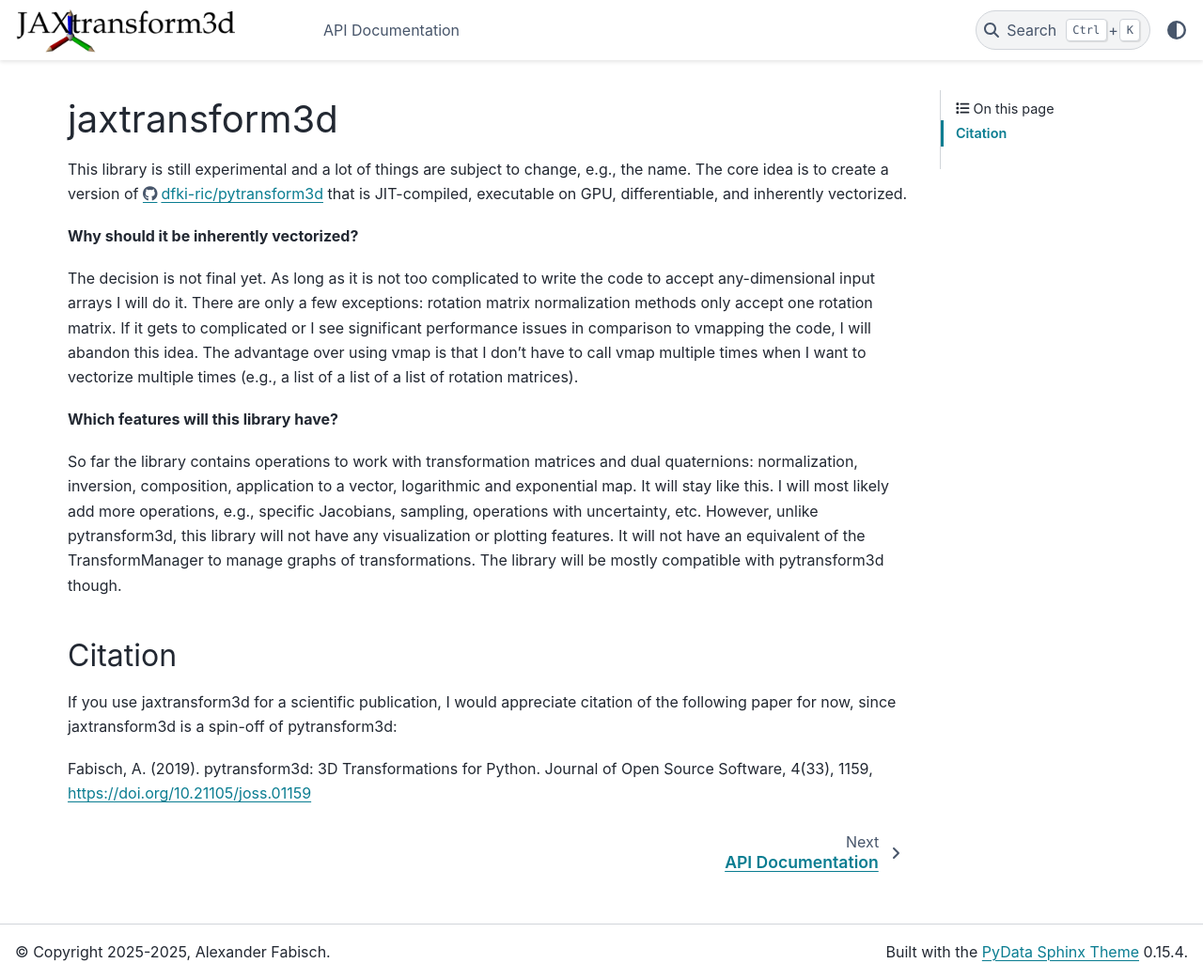
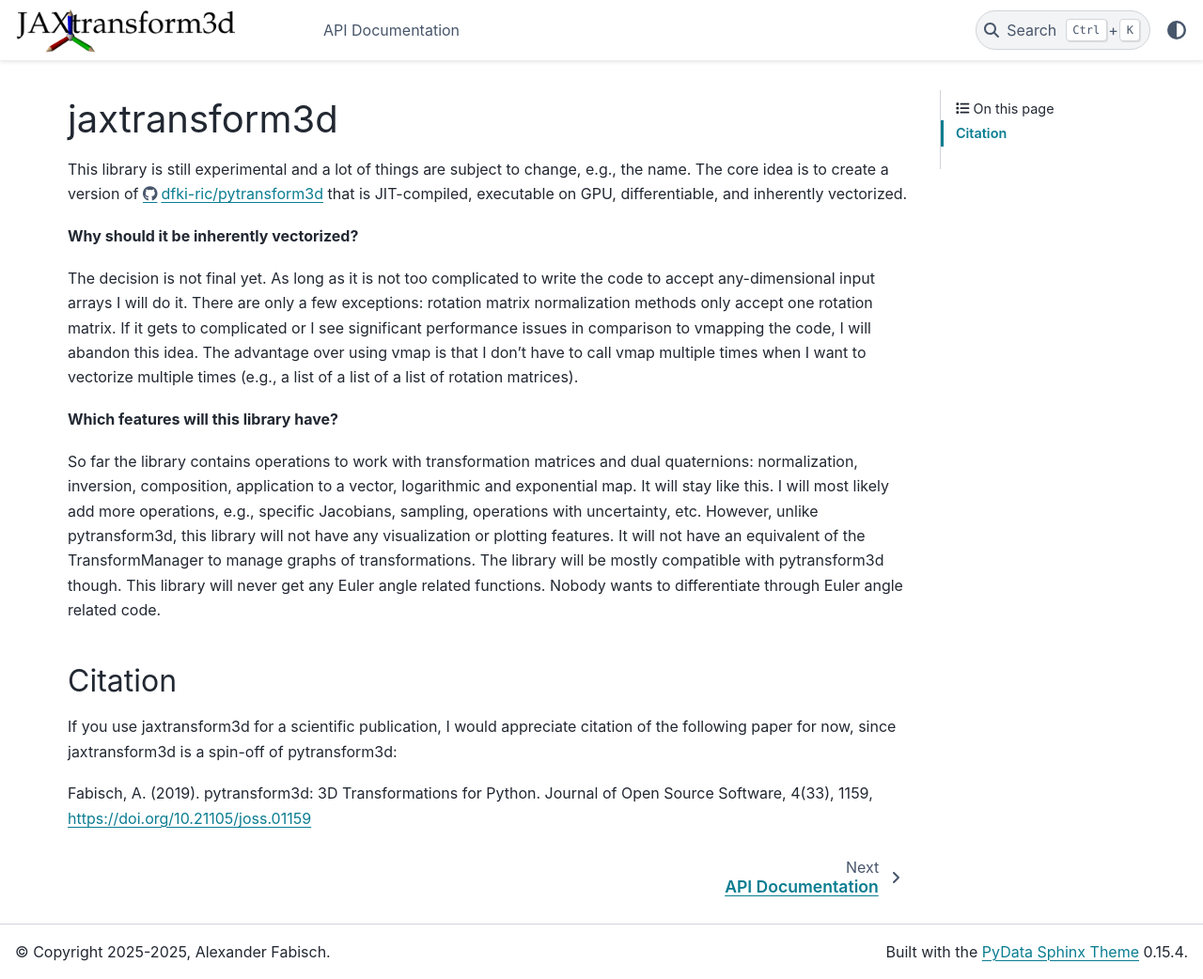
Before and after one commit to AlexanderFabisch/jaxtransform3d, a Sphinx documentation site: the page built from doc/source/index.rst, in a window 1280 px wide and 1042 px high. Shown: the whole window at 94% size. Built offline with Sphinx 7.4.7 and the PyData theme 0.15.4, drawn with Linux system fonts in a browser that asks for light colours; pages that are not in the unit, such as notebooks, are missing from menus.

Commit message:
No Euler angle philosophy

```diff
--- a/doc/source/index.rst
+++ b/doc/source/index.rst
@@ -36,7 +36,9 @@ likely add more operations, e.g., specific Jacobians, sampling, operations
 with uncertainty, etc. However, unlike pytransform3d, this library will not
 have any visualization or plotting features. It will not have an equivalent of
 the TransformManager to manage graphs of transformations. The library will be
-mostly compatible with pytransform3d though.
+mostly compatible with pytransform3d though. This library will never get any
+Euler angle related functions. Nobody wants to differentiate through Euler
+angle related code.
 
 --------
 Citation
```
